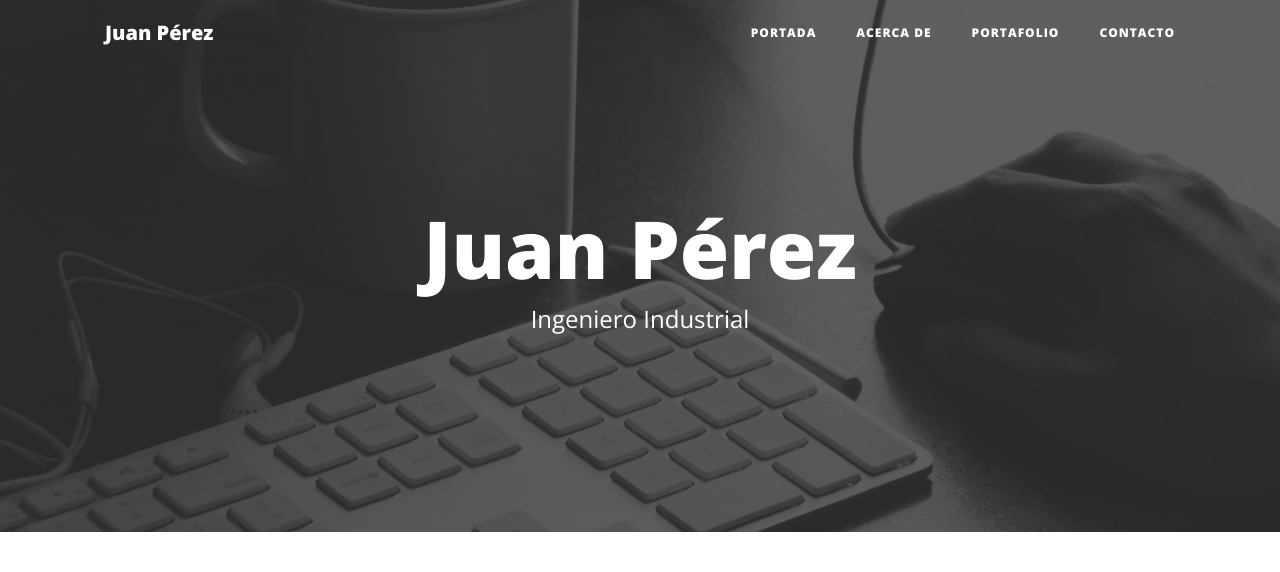
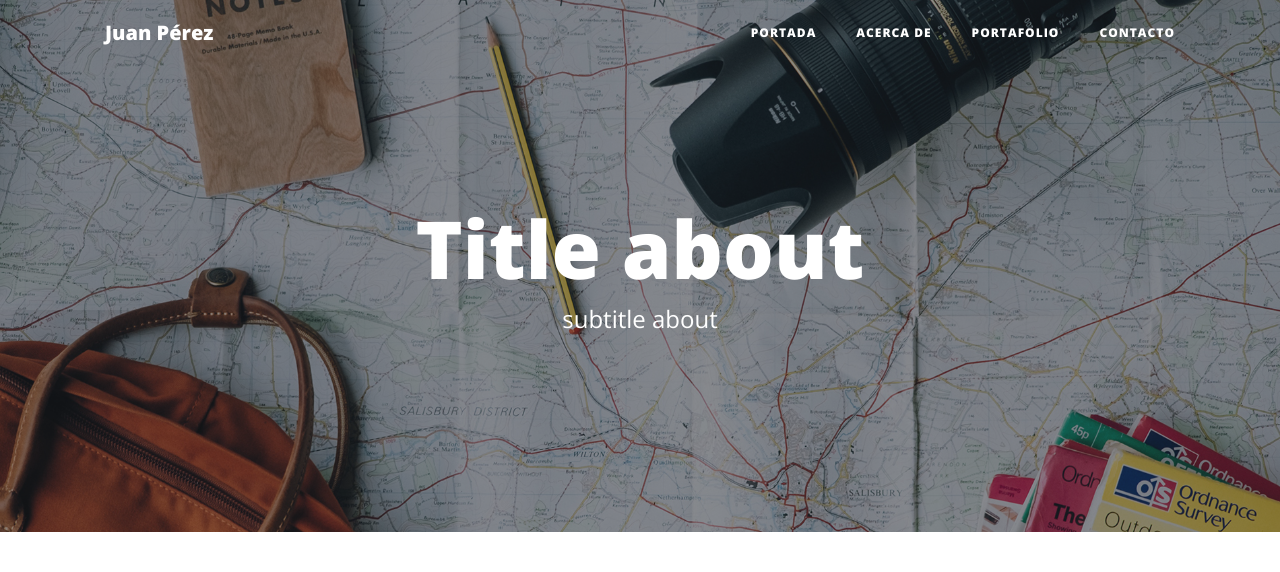
Before and after one commit to axelbriandip/webpersonal_udemy, a Django app: page /about/ in a window 1280 px wide. Shown: the top 572 px of the page. Run offline with Django 4.2, Linux system fonts and the light colour scheme; some libraries are stand-ins or nearby versions.

Commit message:
tag headers and bkg added

```diff
--- a/core/templates/core/about-me.html
+++ b/core/templates/core/about-me.html
@@ -1,5 +1,14 @@
 {% extends 'core/base.html' %}
 {% block title %}About me{% endblock %}
+
+{% load static %}
+{% block bkg %}{% static 'core/img/about-bg.jpg' %}{% endblock %}
+
+{% block header %}
+    <h1>Title about</h1>
+    <span class="subheading">subtitle about</span>
+{% endblock %}
+
 {% block content %}
 <h2>Esto es about me</h2>
 <p>Párrafo de about me</p>
--- a/core/templates/core/base.html
+++ b/core/templates/core/base.html
@@ -53,14 +53,13 @@
     </nav>
 
     <!-- Cabecera -->
-    <header class="masthead" style="background-image: url(' {% static 'core/img/home-bg.jpg' %} ')">
+    <header class="masthead" style="background-image: url('{% block bkg %}{% endblock %}')">
         <div class="overlay"></div>
         <div class="container">
             <div class="row">
                 <div class="col-lg-8 col-md-10 mx-auto">
                     <div class="site-heading">
-                        <h1>Juan Pérez</h1>
-                        <span class="subheading">Ingeniero Industrial</span>
+                        {% block header %}{% endblock %}
                     </div>
                 </div>
             </div>
```
Also changed, not shown: core/templates/core/contact.html (+9 -0 lines), core/templates/core/home.html (+9 -0 lines), core/templates/core/portfolio.html (+9 -0 lines).
